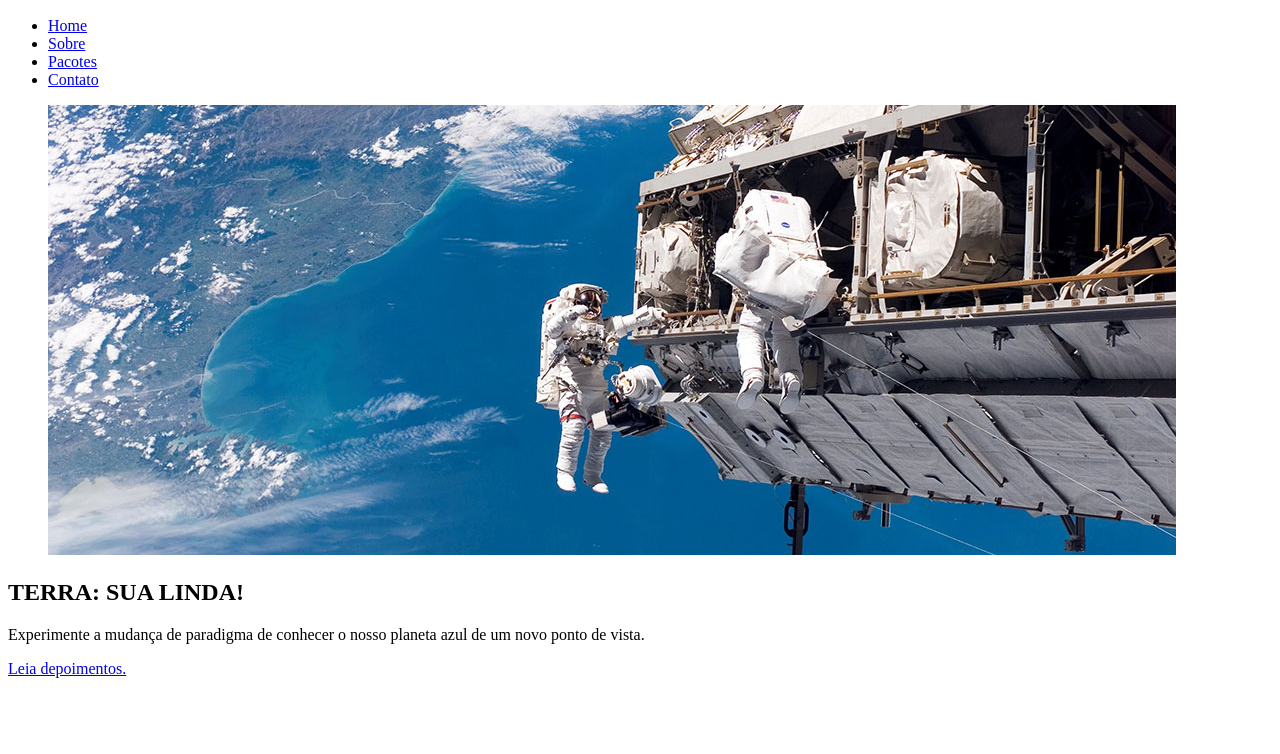
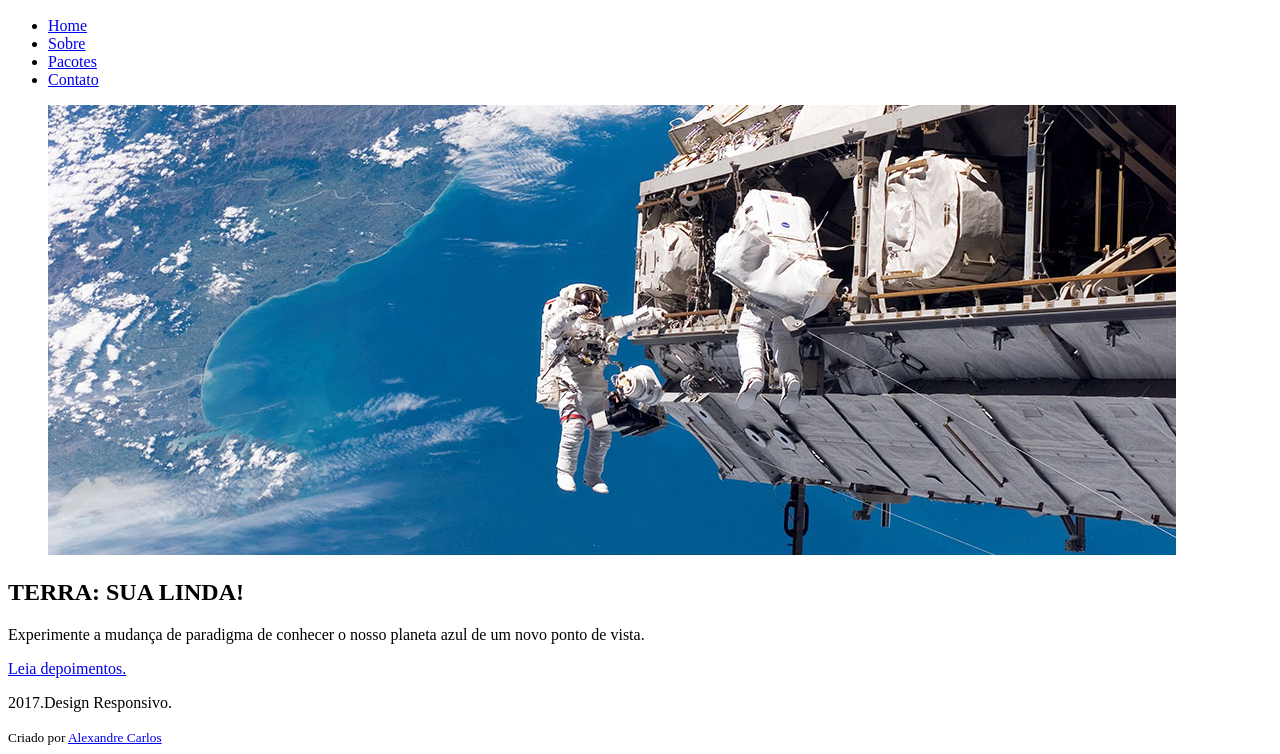
Before and after one commit to 1TDSU/terra-sualinda, a plain HTML site: page index.html in a window 1280 px wide. Shown: the part 65-819 px from the top of the page. Drawn offline with Linux system fonts and the light colour scheme.

Commit message:
Estrutura do footer finalizada no html

```diff
--- a/index.html
+++ b/index.html
@@ -1,5 +1,6 @@
 <!DOCTYPE html>
 <html lang="pt-br" dir="ltr">
+
   <head>
     <meta charset="utf-8">
     <meta name="viewport" content="width=device-width , initial-scale=1">
@@ -7,6 +8,7 @@
 
     <link rel="stylesheet" href="css/estilo.css">
   </head>
+
   <body>
     <div id="container">
 
@@ -38,10 +40,10 @@
       </section>
 
       <footer class="rodape">
-
+        <p>2017.Design Responsivo.</p>
+        <small class="creditos">Criado por <a href="#">Alexandre Carlos</a></small>
       </footer>
 
     </div>
-
   </body>
 </html>
```
